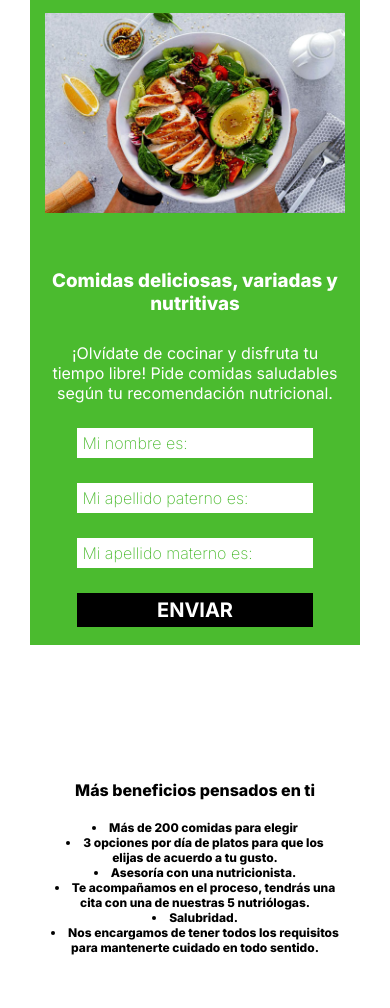
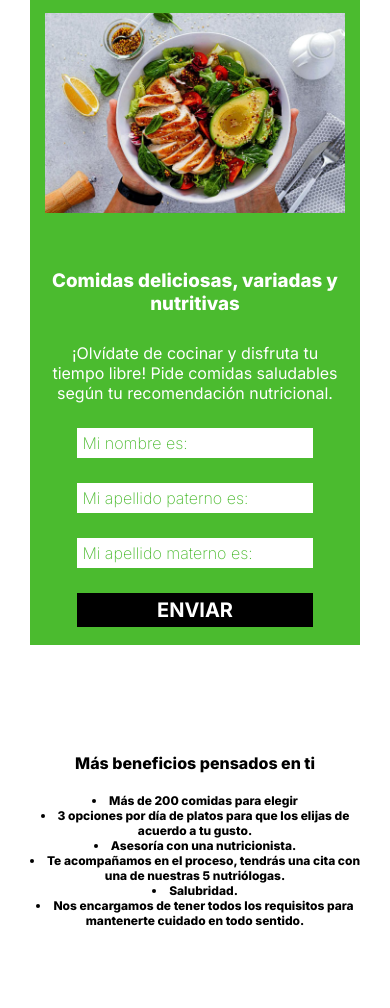
Before and after one commit to okbrenzz/okbrenzz.github.io, a plain HTML site: page index.html in a window 390 px wide. Shown: the part 92-1100 px from the top of the page. Drawn offline with nearby package versions, Linux system fonts and the light colour scheme.

Commit message:
Add files via upload

```diff
--- a/style.css
+++ b/style.css
@@ -687,7 +687,7 @@ header {
         width: 200%;
         height: 100%;
         background-color: var(--colorblanco);
-        padding: 75px;
+        padding: 48px;
         color: var(--colorblanco);
         text-align: center;
     }
```
